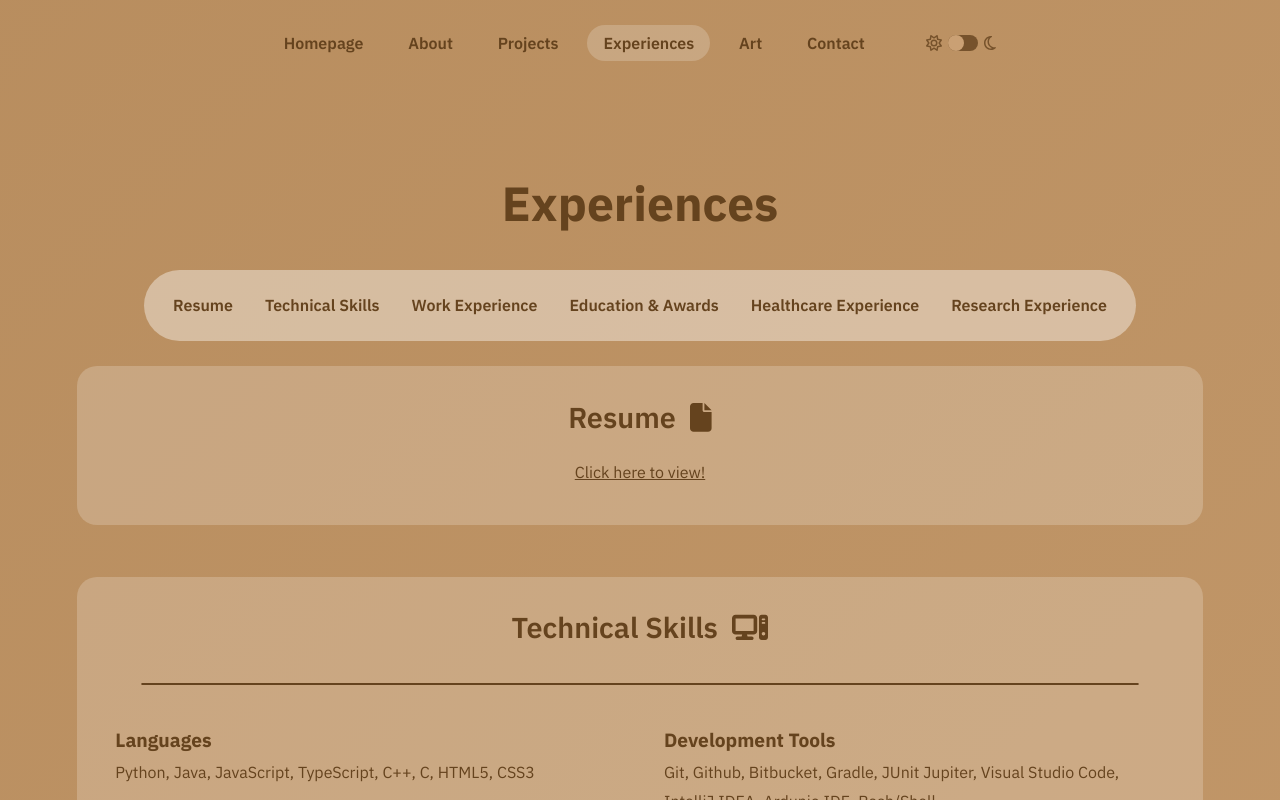
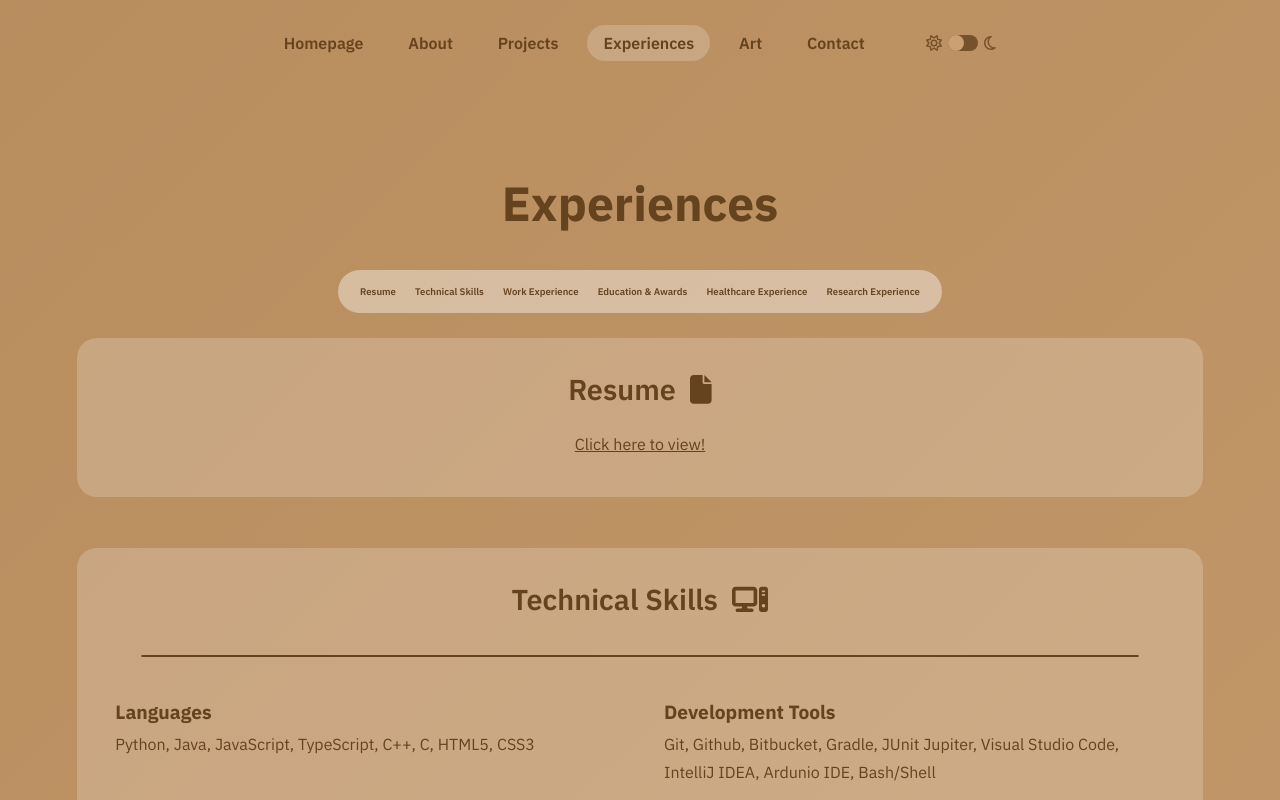
Before and after one commit to steph-xue/portfolio, a React (Vite) app: page /experiences in a window 1280 px wide. Shown: the top 800 px of the page. Built offline with nearby package versions, Linux system fonts and the light colour scheme.

Commit message:
adjust experiences nav spacing

```diff
--- a/src/style.scss
+++ b/src/style.scss
@@ -1188,12 +1188,14 @@ a {
 }
 
 .experiences-nav-link {
+    font-size: var(--fs-xxs);
     line-height: 1.4em;
 	padding: 0.5em 0.5em 0.5em 0.5em;
 }
 
 @media (min-width: 800px) {
     .experiences-nav-link {
+        font-size: var(--fs-xs);
         padding: 0.5em 1em 0.5em 1em;
     }
 }
```
